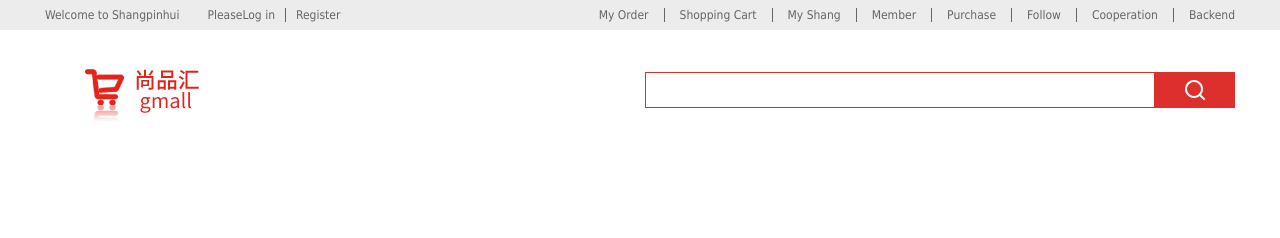
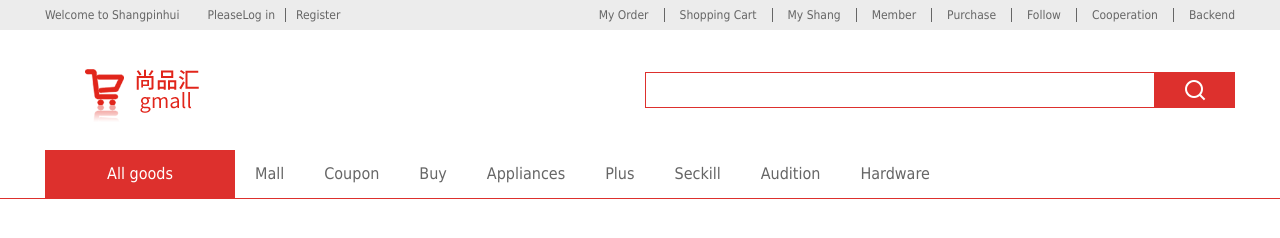
Before and after one commit to IreneMengj/shangpinhui, a plain HTML site: page index.html in a window 1280 px wide. Drawn offline with Linux system fonts and the light colour scheme.

Commit message:
main-nav

```diff
--- a/css/index.css
+++ b/css/index.css
@@ -78,3 +78,28 @@
   background-position: 28px 6px;
 }
 /* header end*/
+
+/* main nav start */
+.main-nav {
+  height: 48px;
+  border-bottom: 1px solid #dd302d;
+}
+.main-nav .all-types {
+  width: 190px;
+  height: 48px;
+  background-color: #dd302d;
+  color: white;
+  text-align: center;
+  line-height: 48px;
+  font-size: 16px;
+}
+.main-nav-list {
+  height: 48px;
+  line-height: 48px;
+}
+.main-nav .main-nav-list li {
+  float: left;
+  margin: 0 20px;
+  font-size: 16px;
+}
+/* main nav end */
--- a/index.html
+++ b/index.html
@@ -36,6 +36,7 @@
       </div>
     </div>
   </div>
+  <!-- header -->
   <div class="header">
     <div class="container clearfix">
       <!-- logo in the left area -->
@@ -51,6 +52,22 @@
       </div>
     </div>
   </div>
+  <!-- main navigator -->
+  <div class="main-nav">
+    <div class="container clearfix">
+      <div class="all-types leftfix">All goods</div>
+      <ul class="main-nav-list leftfix clearfix">
+        <li><a href="#">Mall</a></li>
+        <li><a href="#">Coupon</a></li>
+        <li><a href="#">Buy</a></li>
+        <li><a href="#">Appliances</a></li>
+        <li><a href="#">Plus</a></li>
+        <li><a href="#">Seckill</a></li>
+        <li><a href="#">Audition</a></li>
+        <li><a href="#">Hardware</a></li>
+      </ul>
+    </div>
+  </div>
 </body>
 
 </html>
```
